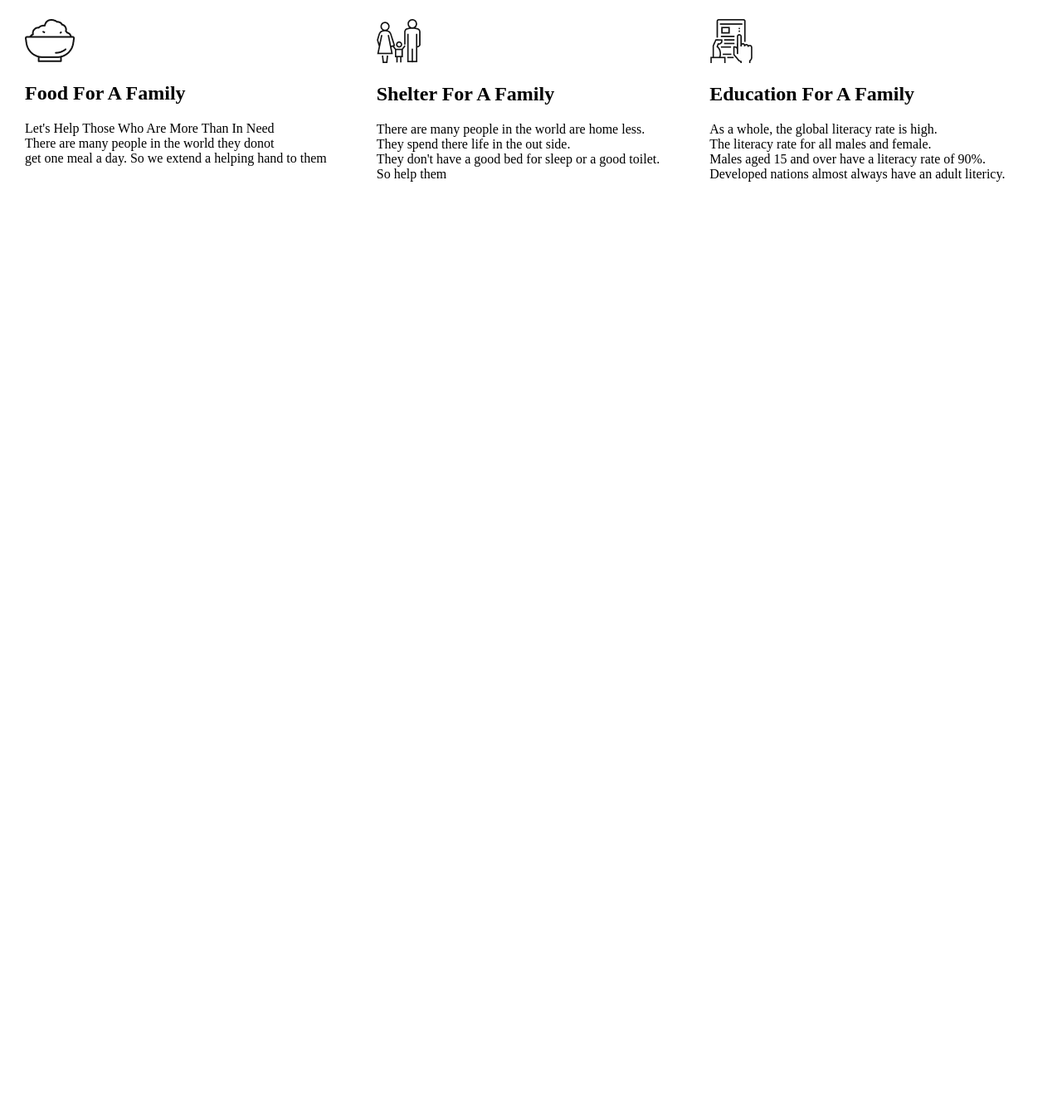
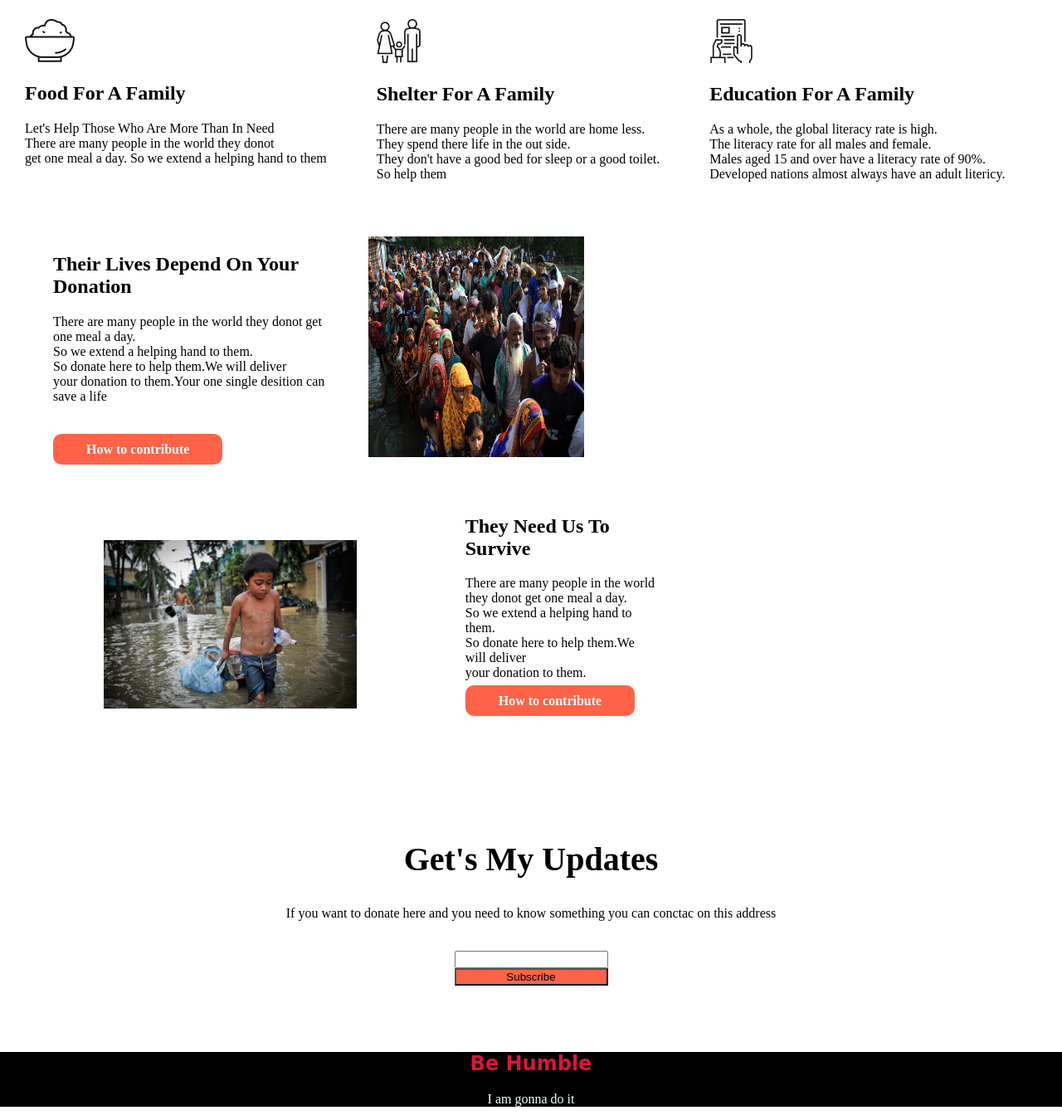
Before and after one commit to alamin1571/donate-repo, a plain HTML site: page index.html in a window 1280 px wide. Shown: the part 1253-2603 px from the top of the page at 83% size. Before the commit the page ends 1538 px from the top, so only its background shows below. Drawn offline with Linux system fonts and the light colour scheme; a web font is replaced by a local one.

Commit message:
final commit

```diff
--- a/index.html
+++ b/index.html
@@ -59,5 +59,54 @@
   </div>
  </div>
 </section>
+<section>
+ <div class="half-width">
+  <div>
+    <h1>Their Lives Depend On Your Donation</h1>
+    <p>There are many people in the world they donot get one meal a day. <br> So we extend a helping hand to them. <br> So donate here to help them.We will deliver <br> your donation to them.Your one single desition can save a life</p>
+    <div class="side">
+      <a class="link-button" target="_blank" href="https://www.youtube.com/">How to contribute</a>
+    </div>
+  </div>
+  <div class="half-width">
+    <img src="images/donation7.jpg" alt="Help">
+  </div>
+ </div>
+</section>
+<section>
+ <div class="wife">
+  <div class="wife">
+    <img src="images/donation9.jpg" alt="help">
+  </div>
+  <div id="center">
+    <h1>They Need Us To Survive</h1>
+    <p>There are many people in the world they donot get one meal a day. <br> So we extend a helping hand to them. <br> So donate here to help them.We will deliver <br> your donation to them.</p>
+    <div>
+      <a class="link-button" target="_blank" href="https://www.youtube.com/">How to contribute</a>
+     </div>
+  </div>
+ </div>
+</section>
+<section>
+  <div>
+  <h1 class="aligen">Get's My Updates</h1>
+  <p class="you">If you want to donate here and you need to know something you can conctac on this address</p>
+</div>
+<div class="gift">
+  <input type="text">
+  <button class="ex">Subscribe</button>
+</div>
+<div>
+  <footer class="foot">
+   <div class="t-stle">
+    <link rel="preconnect" href="https://fonts.googleapis.com">
+<link rel="preconnect" href="https://fonts.gstatic.com" crossorigin>
+<link href="https://fonts.googleapis.com/css2?family=The+Nautigal:wght@700&display=swap" rel="stylesheet">
+    <h1>Be Humble</h1>
+  </div>
+    <p>I am gonna do it</p>
+  </footer>
+</div>
+</section>
 </body>
 </html>
--- a/style.css
+++ b/style.css
@@ -13,6 +13,7 @@
 }
 body{
   margin: 0%;
+
 }
 .link-button{
   text-decoration: none;
@@ -83,3 +84,49 @@ border-radius: 5px;
   padding-top: 20px;
   padding-bottom: 50px;
 }
+
+.half-width img{
+width: 100%;
+}
+.half-width{
+  display: flex;
+  width: 50%;
+  padding-left: 5%;
+}
+.side{
+  padding-top: 30px;
+}
+.wife img{
+width:70%;
+}
+.wife{
+  display: flex;
+  padding-left: 5%;
+  padding-top: 50px;
+  padding-bottom: 5%;
+}
+#center{
+  padding-right: 40%;
+}
+.you{
+  text-align: center;
+}
+.gift{
+  display: flex;
+  display:grid ; justify-content:center;
+  padding-top: 20px;
+  padding-bottom: 60px;
+}
+.ex{
+  background-color: tomato;
+}
+.foot{
+  text-align: center;
+  background-color: black;
+  color: azure;
+  background-size: cover;
+}
+.t-stle{
+  font-family: 'The Nautigal', cursive;
+  color: crimson;
+}
```
